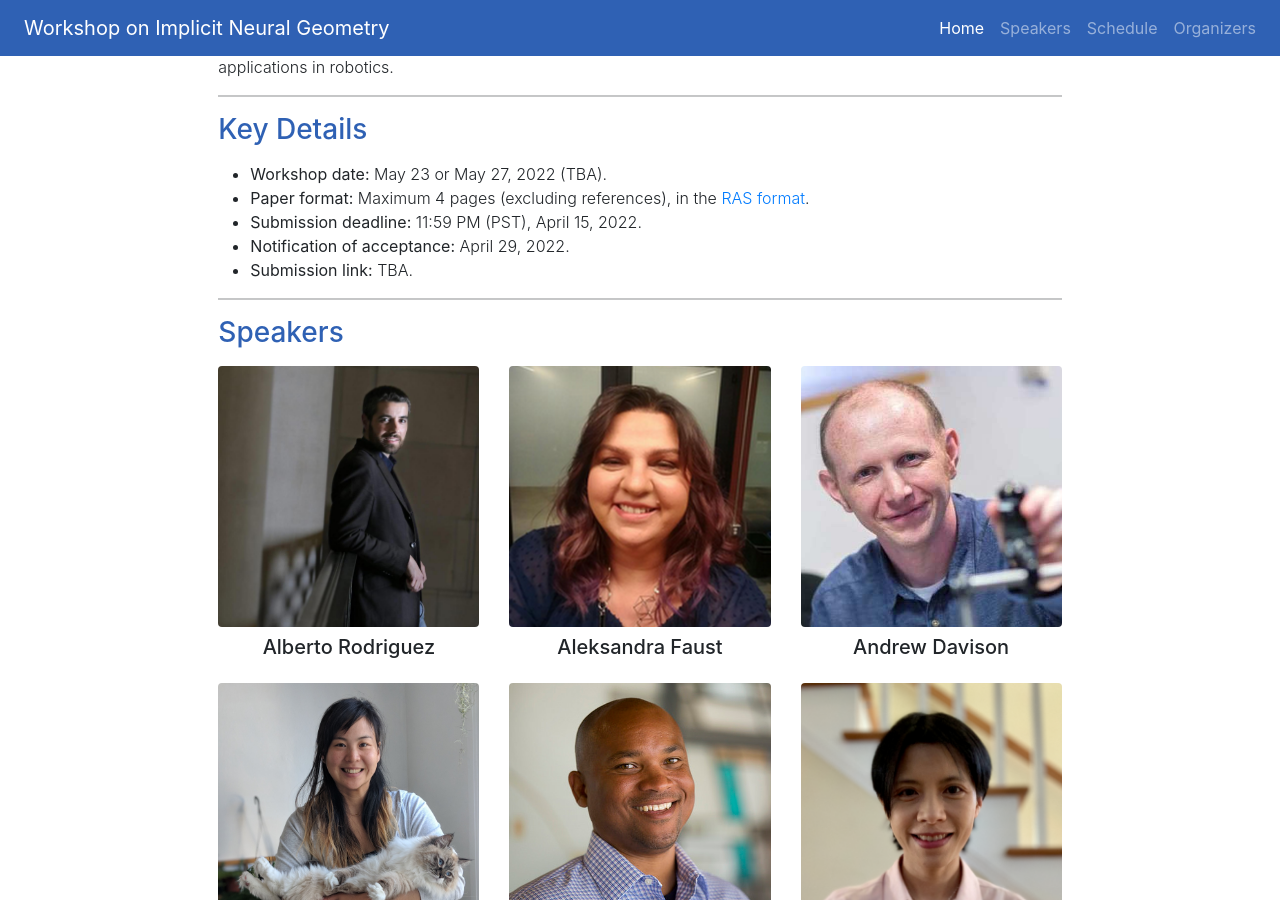
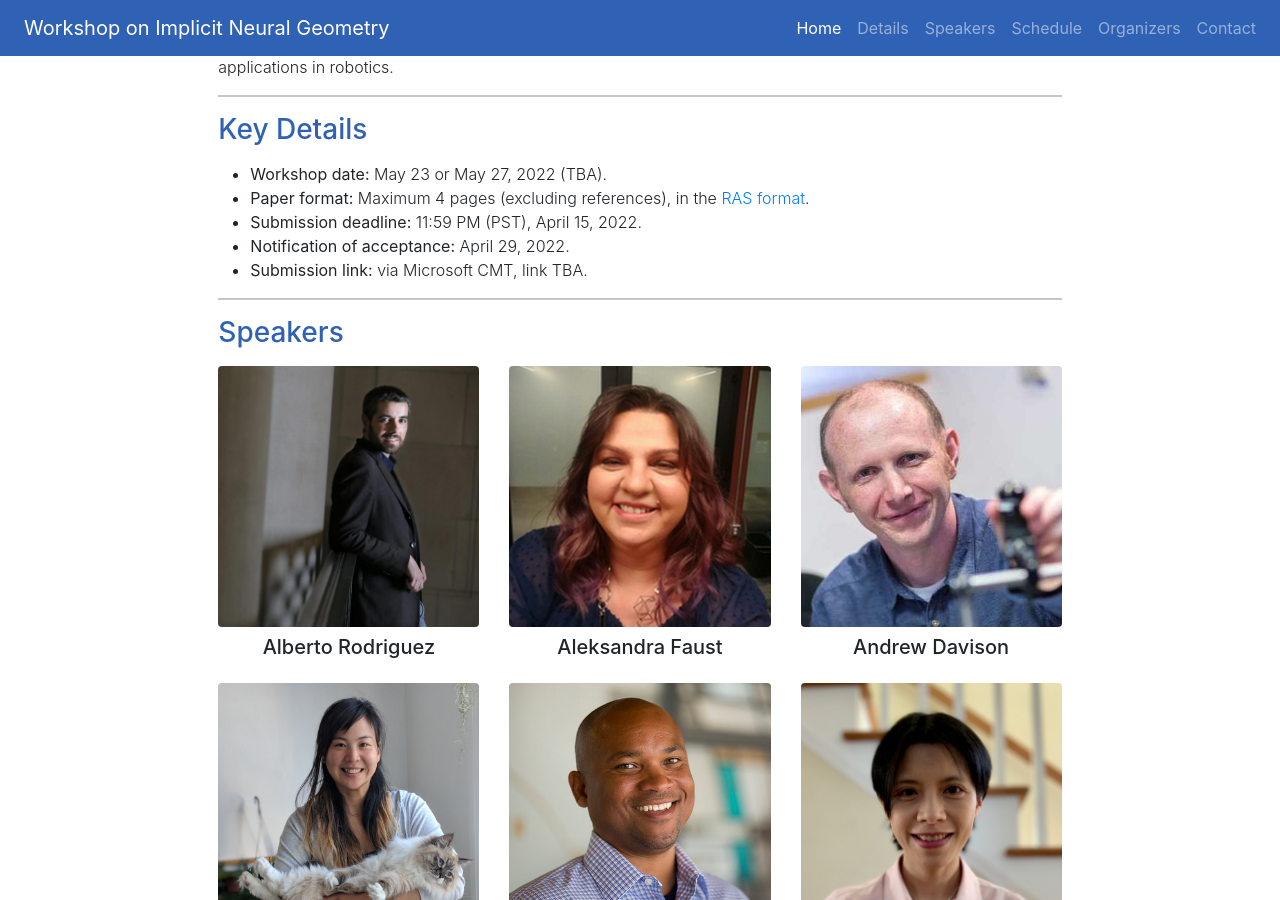
Before and after one commit to neural-implicit-workshop/neural-implicit-workshop.github.io, a Jekyll site: the page built from index.markdown, in a window 1280 px wide and 900 px high, scrolled down 838 px. Built offline with Jekyll 4.4.1, drawn with Linux system fonts in a browser that asks for light colours.

Commit message:
added CMT details and updated navbar

```diff
--- a/_layouts/default.html
+++ b/_layouts/default.html
@@ -31,6 +31,9 @@
             <a class="nav-link" href="#">Home <span class="sr-only">(current)</span></a>
           </li>
           <li class="nav-item">
+            <a class="nav-link" href="#key-details">Details</a>
+          </li>
+          <li class="nav-item">
             <a class="nav-link" href="#speakers">Speakers</a>
           </li>
           <li class="nav-item">
@@ -38,6 +41,9 @@
           </li>
           <li class="nav-item">
             <a class="nav-link" href="#organizers">Organizers</a>
+          </li>
+          <li class="nav-item">
+            <a class="nav-link" href="#contact-information">Contact</a>
           </li>
         </ul>
       </div>
--- a/index.markdown
+++ b/index.markdown
@@ -24,7 +24,7 @@ We hope that this workshop will fuel interest and promote research in learning i
 - **Paper format:** Maximum 4 pages (excluding references), in the [RAS format](http://ras.papercept.net/conferences/support/support.php).
 - **Submission deadline:** 11:59 PM (PST), April 15, 2022.
 - **Notification of acceptance:** April 29, 2022.
-- **Submission link:** TBA.
+- **Submission link:** via Microsoft CMT, link TBA.
 {: .my-3}
 
 ---
```
